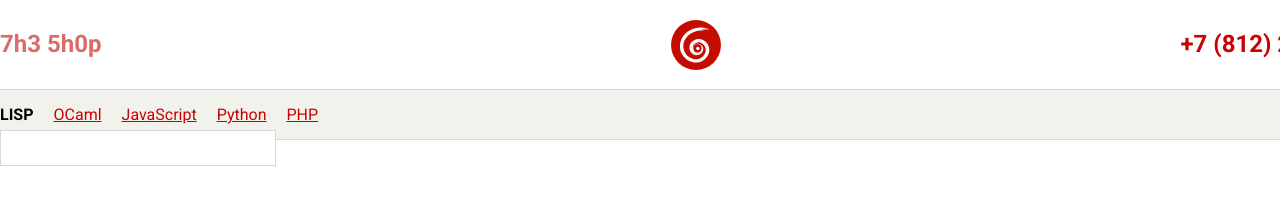
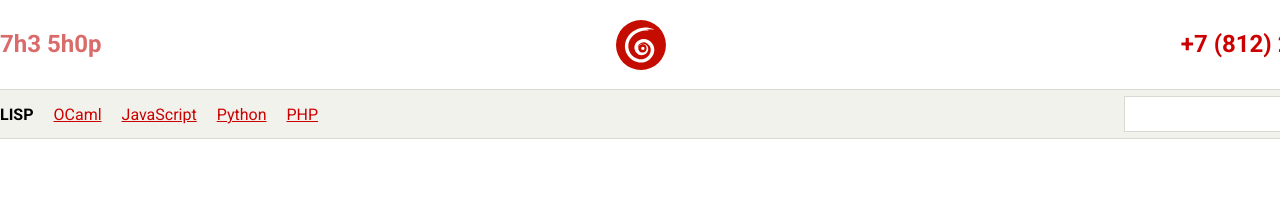
Before and after one commit to kirpun2011/The-Shop, a website: page src/index.html in a window 1280 px wide. Shown: the top 204 px of the page. Drawn offline with nearby package versions, Linux system fonts and the light colour scheme; files that its build step writes are made by us from their sources.

Commit message:
header work

```diff
--- a/src/index.html
+++ b/src/index.html
@@ -11,12 +11,10 @@
 </head>
 <body>
     <header class="header">
-        <ul class="header__list">
-            <li class="header__name">7h3 5h0p</li>
-            <li class="header__logo">
-                <a href="index.html"><img src="img/oggetto_logo.svg" alt="" height="50px"></a>
-            </li>
-        </ul>
+        <div class="header__name">7h3 5h0p</div>
+        <div class="header__logo">
+            <a href="index.html"><img src="img/oggetto_logo.svg" alt="" height="50px"></a>
+        </div>
         <div class="header__phoneNumber">+7 (812) 2•12•85•06</div>
     </header>
 
--- a/src/less/main.less
+++ b/src/less/main.less
@@ -21,11 +21,8 @@ body {
     width: 1400px;
     margin: 20px auto 19px auto;
     height: 50px;
-    //border: 1px solid black;
-
-    &__list li {
-        float: left;
-    }
+    display: flex;
+    justify-content: space-between;
 
     &__name {
         font-size: 24px;
@@ -35,8 +32,8 @@ body {
     }
 
     &__logo {
-        margin-left: 570px;
-        margin-right: 459px;
+        //margin-left: 570px;
+
     }
 
     &__phoneNumber {
@@ -52,7 +49,7 @@ body {
     color: @text_color;
     border-top: 1px solid @border_color;
     border-bottom: 1px solid @border_color;
-    height: 49px;
+    height: 48px;
     font-size: 16px;
     width: auto;
 
@@ -74,15 +71,13 @@ body {
             }
         }
 
-        li:last-child{
-            margin-right: 806px;
-        }
-
         .menu__search {
             height: 36px;
             width: 276px;
             border: 1px solid @border_color;
             margin-top: 6px;
+            float: right;
+            cursor: pointer;
         }
     }
 }
@@ -102,67 +97,34 @@ body {
 
 
 
-
-
-
-
-
-
-
-
-
-
-
-
-
-
-
-
-
-
-
-
-
-
-
-
-
-
-
-
-
-
-
-
-/*.menu {
-    margin: 0;
-    padding: 0;
-    text-align: center;
-    background: red; // red on small devices
-
-    @media @tablet {
-        background: green; // green on medium devices
-    }
-
-    @media @desktop {
-        background: blue; // blue on large devices
-    }
-
-    &__item {
-        display: inline-block;
-        list-style-type: none;
-    }
-
-    &__link {
-        color: #FFF;
-    }
-
-    // Bottom Menu
-    &_bottom { // BEM modifier example
-        background: green;
-    }
-
-    &_bottom &__link {
-        color: #f00;
-    }
-}*/
+//.menu {
+//    margin: 0;
+//    padding: 0;
+//    text-align: center;
+//
+//    @media @tablet {
+//
+//    }
+//
+//    @media @desktop {
+//
+//    }
+//
+//    &__item {
+//        display: inline-block;
+//        list-style-type: none;
+//    }
+//
+//    &__link {
+//        color: #FFF;
+//    }
+//
+//    // Bottom Menu
+//    &_bottom { // BEM modifier example
+//        background: green;
+//    }
+//
+//    &_bottom &__link {
+//        color: #f00;
+//    }
+//}
```
